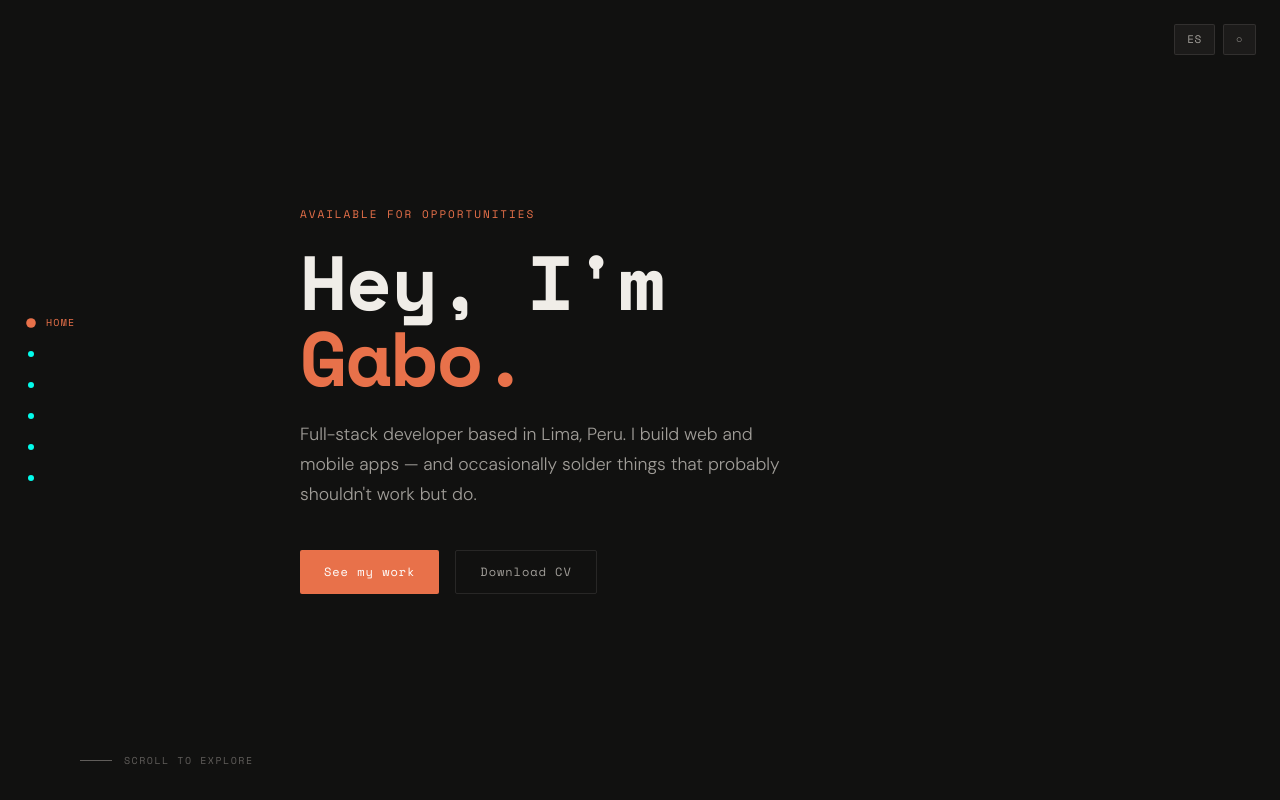
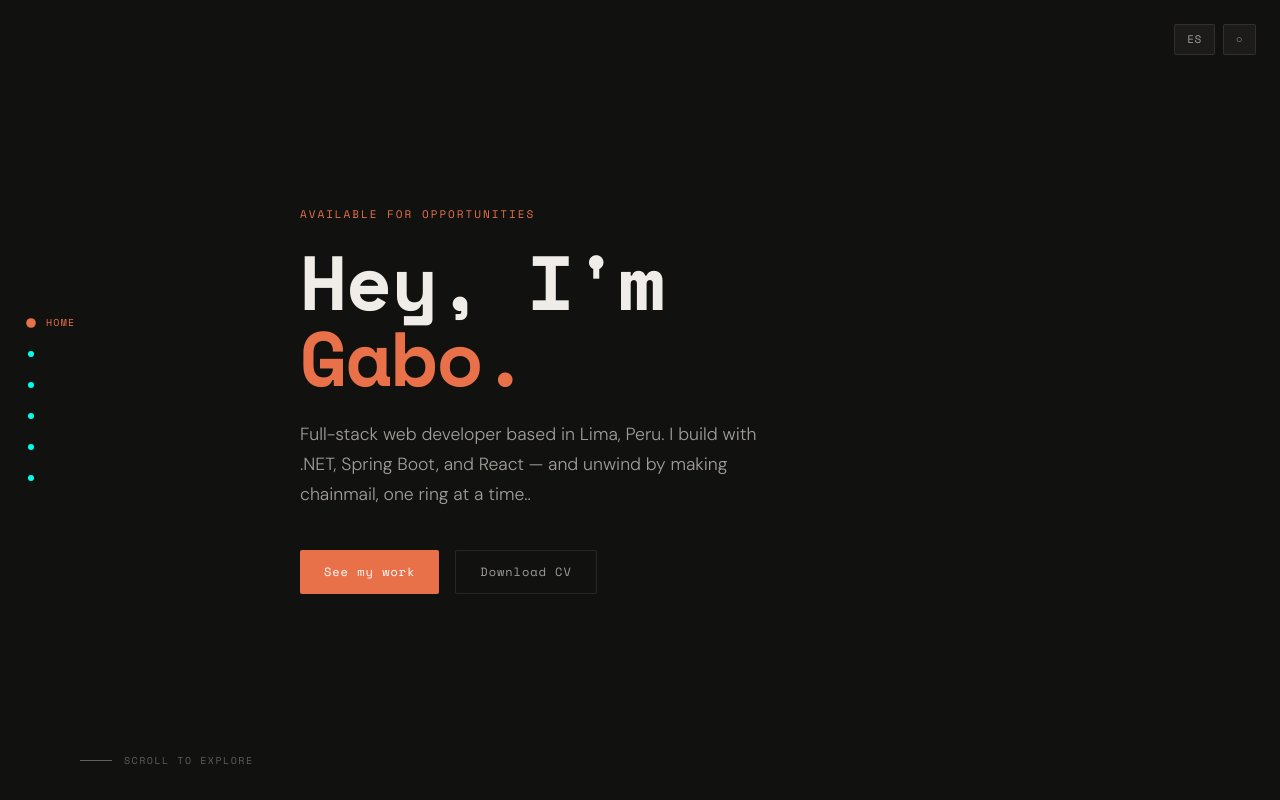
Before and after one commit to Khmlwugh/heygabo-dev, a React (Vite) app: page / in a window 1280 px wide. Built offline with nearby package versions, Linux system fonts and the light colour scheme.

Commit message:
Update: Wording update to Hero, About and Projects components

```diff
--- a/src/components/About.jsx
+++ b/src/components/About.jsx
@@ -1,6 +1,6 @@
 import { useLang } from '../hooks/useLang'
 
-const TAGS = ['.NET Core', 'React', 'Swift / UIKit', 'SQL Server', 'Firebase', 'Woodworking', 'Electronics', 'Lima, PE']
+const TAGS = ['C#', '.NET Core', 'Java', 'Springboot', 'JavaScript', 'React', 'SQLServer', 'MySQL', 'Lima, PE']
 
 export default function About() {
   const { t } = useLang()
--- a/src/components/Skills.jsx
+++ b/src/components/Skills.jsx
@@ -2,8 +2,7 @@ import { useLang } from '../hooks/useLang'
 
 const SKILL_GROUPS = [
   { key: 'skills.frontend', items: ['React + Vite', 'Tailwind CSS', 'JavaScript / TS', 'HTML / CSS'] },
-  { key: 'skills.backend',  items: ['.NET Core / C#', 'SQL Server', 'Dapper / JWT', 'REST APIs'] },
-  { key: 'skills.mobile',   items: ['Swift / UIKit', 'Firebase', 'iOS development', 'Kotlin (basics)'] },
+  { key: 'skills.backend',  items: ['.NET Core / C#', 'SpringBoot / Java','MySQL / Postgresql / SQLServer', 'REST APIs'] },
   { key: 'skills.tools',    items: ['Git / GitHub', 'Vercel / Netlify', 'Figma', 'Postman'] },
 ]
 
--- a/src/data/projects.js
+++ b/src/data/projects.js
@@ -1,31 +1,24 @@
 const projects = [
   {
-    name: "YachayTech",
-    desc: "Business simulation platform for Cibertec. Multi-role auth, scoring logic, admin panel, and case study management.",
-    stack: [".NET Core", "React", "SQL Server", "Tailwind"],
-    github: "#",
-    live: "#",
+    name: "heygabo.dev",
+    desc: "This portfolio site. Built with React + Vite and a hand-rolled design system, deployed on Vercel.",
+    stack: ["React", "Vite", "Tailwind CSS"],
+    github: null, // TODO: add your GitHub repo link
+    live: "https://heygabo.dev",
   },
   {
-    name: "PetLink",
-    desc: "Multi-tenant pet adoption platform with JWT auth, repository pattern, and stored procedures.",
-    stack: [".NET 10", "ASP.NET MVC", "SQL Server"],
-    github: "#",
-    live: null,
-  },
-  {
-    name: "MedAlert",
-    desc: "iOS app for managing prescriptions and lab results. Firebase Auth + Firestore, with a React admin panel.",
-    stack: ["Swift", "UIKit", "Firebase", "React"],
-    github: "#",
-    live: null,
+    name: "heygabo.now",
+    desc: "A live 'where is Gabo right now' dashboard — pulls current Spotify listening, last Steam session, latest GitHub commit, local weather, and NBA scores into one page.",
+    stack: ["React", "Node.js", "REST APIs"],
+    github: null, // TODO: add your GitHub repo link
+    live: null,   // TODO: add once polished and deployed
   },
   {
     name: "MicroViewer",
     desc: "Pathology education web app. Clean architecture with DatabaseExecutor / Repository / DTO pattern.",
     stack: [".NET Core", "React", "Tailwind"],
-    github: "#",
-    live: null,
+    github: null, // TODO: push after secrets audit
+    live: null,   // TODO: add once deployed on new pipeline
   },
 ]
 
--- a/src/locales/en.json
+++ b/src/locales/en.json
@@ -9,7 +9,7 @@
   },
   "hero": {
     "eyebrow": "Available for opportunities",
-    "desc": "Full-stack developer based in Lima, Peru. I build web and mobile apps — and occasionally solder things that probably shouldn't work but do.",
+    "desc": "Full-stack web developer based in Lima, Peru. I build with .NET, Spring Boot, and React — and unwind by making chainmail, one ring at a time..",
     "cta1": "See my work",
     "cta2": "Download CV",
     "scroll": "Scroll to explore"
--- a/src/locales/es.json
+++ b/src/locales/es.json
@@ -9,10 +9,10 @@
   },
   "hero": {
     "eyebrow": "Disponible para oportunidades",
-    "desc": "Desarrollador full-stack con base en Lima, Perú. Construyo apps web y móviles — y de vez en cuando sueldo cosas que no deberían funcionar, pero funcionan.",
+    "desc": "Full-stack web developer ubicado en Lima, Perú. Construyo con .NET, Spring Boot y React — y me relajo haciendo chainmaille, anillo por anillo..",
     "cta1": "Ver proyectos",
     "cta2": "Descargar CV",
-    "scroll": "Scroll para explorar"
+    "scroll": "Scrollea para explorar"
   },
   "about": {
     "title": "Un poco sobre mí.",
```
